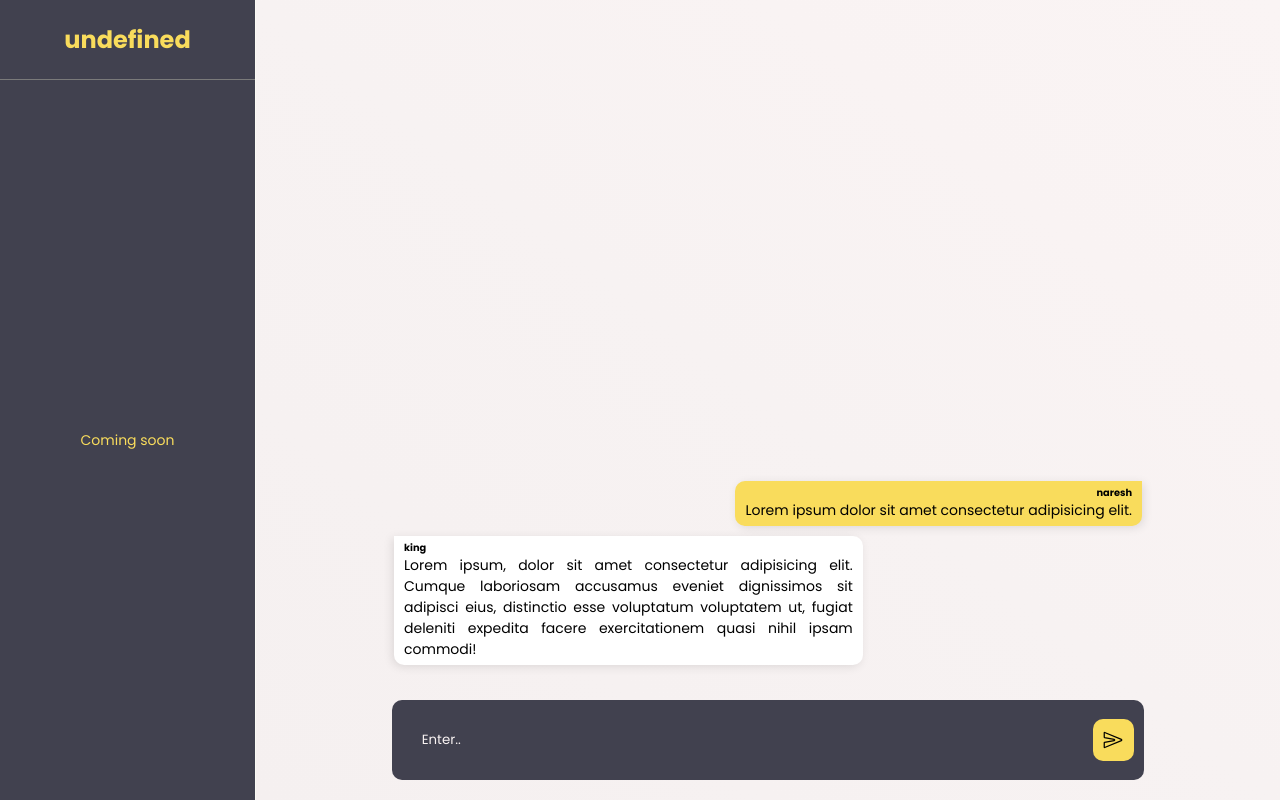
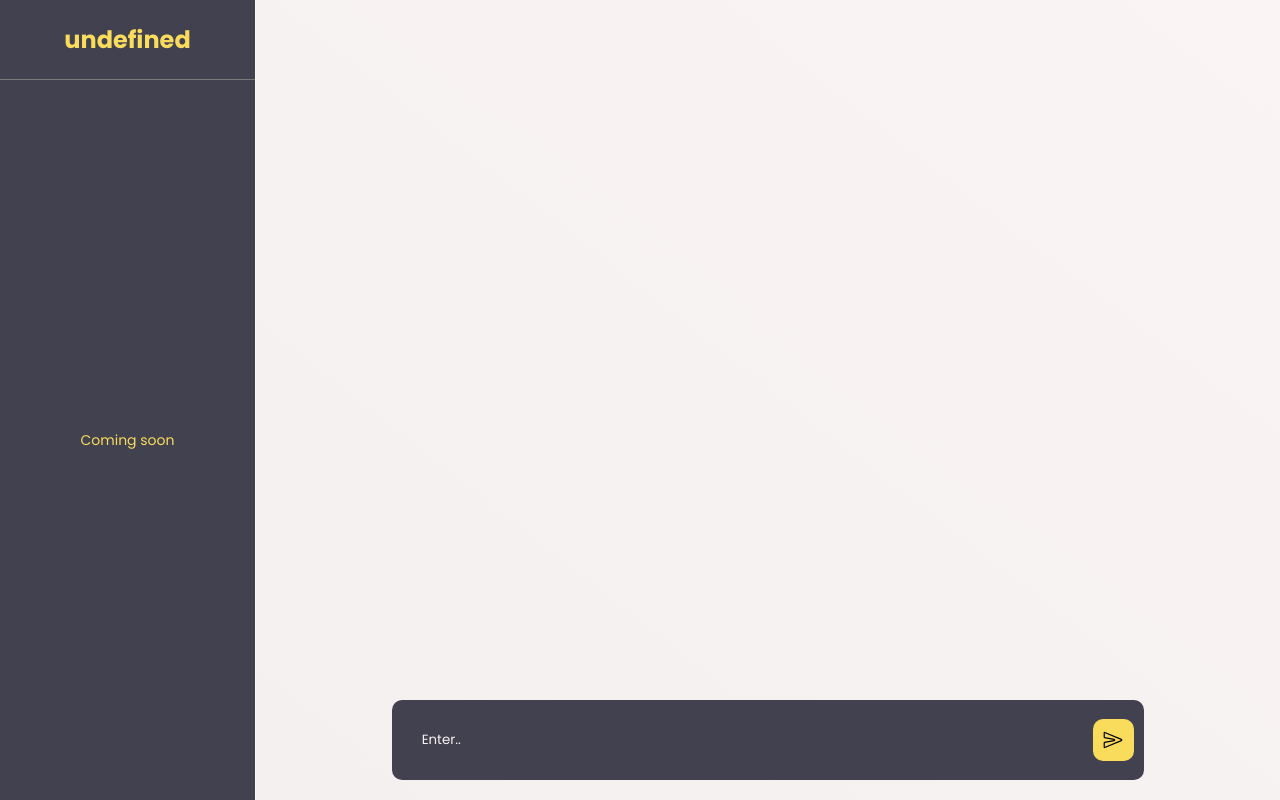
Before and after one commit to knaresh10/chat-app, a website: page public/chat.html in a window 1280 px wide. Drawn offline with nearby package versions, Linux system fonts and the light colour scheme; no server answers.

Commit message:
removed default text

```diff
--- a/public/chat.html
+++ b/public/chat.html
@@ -36,9 +36,6 @@
       <div class="left-container">
         <div class="title">
           <div class="room-title" id="room-title"></div>
-          <!-- <button id="logout">
-            <ion-icon name="log-out"></ion-icon>
-          </button> -->
         </div>
         <div class="updates">
           <p>Coming soon</p>
@@ -48,28 +45,7 @@
         <!-- header -->
 
         <div class="message-chat">
-          <div class="message-dashboard" id="message-dashboard">
-            <div class="outgoing-message">
-              <div class="msg-content">
-                <h1 class="me" id="small-user-id">naresh</h1>
-                <p id="message">
-                  Lorem ipsum dolor sit amet consectetur adipisicing elit.
-                </p>
-              </div>
-            </div>
-            <div class="incoming-message">
-              <div class="msg-content">
-                <h1 id="small-user-id">king</h1>
-                <p id="message">
-                  Lorem ipsum, dolor sit amet consectetur adipisicing elit.
-                  Cumque laboriosam accusamus eveniet dignissimos sit adipisci
-                  eius, distinctio esse voluptatum voluptatem ut, fugiat
-                  deleniti expedita facere exercitationem quasi nihil ipsam
-                  commodi!
-                </p>
-              </div>
-            </div>
-          </div>
+          <div class="message-dashboard" id="message-dashboard"></div>
 
           <div class="send-message">
             <input type="text" id="input-message" placeholder="Enter.." />
--- a/public/css/chat.css
+++ b/public/css/chat.css
@@ -99,7 +99,6 @@ html {
     flex-direction: column;
     overflow: auto;
     margin-bottom: 20px;
-    justify-content: flex-end;
 }
 
 .keyboard-active {
```
